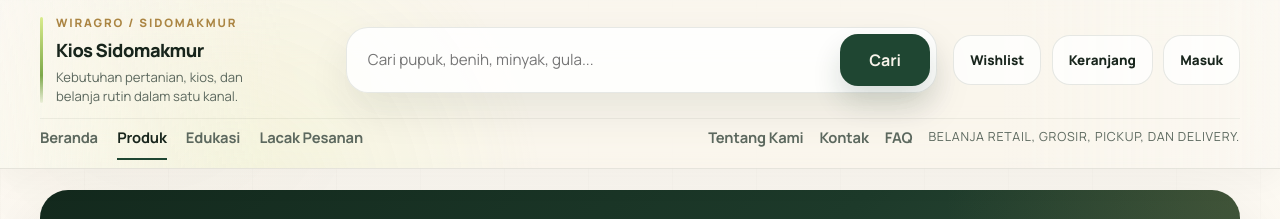
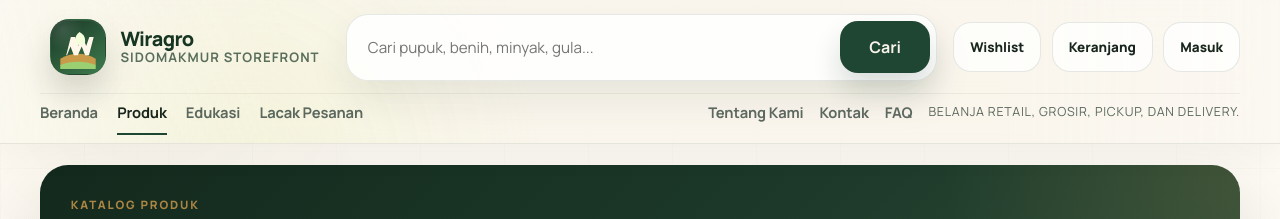
Before and after one commit to bryaryaffa-svg/wiragro, a Next.js app in the folder web/: page /produk in a window 1280 px wide. Shown: the top 219 px of the page. Built offline with nearby package versions, Linux system fonts and the light colour scheme; no server answers.

Commit message:
feat: add Wiragro brand system

```diff
--- a/web/app/globals.css
+++ b/web/app/globals.css
@@ -3483,22 +3483,82 @@ textarea:focus {
 
 .brand-mark {
   position: relative;
-  padding-left: 1rem;
+  display: inline-flex;
+  align-items: center;
+  padding-left: 0;
 }
 
 .brand-mark::before {
-  content: "";
-  position: absolute;
-  left: 0;
-  top: 0.15rem;
-  bottom: 0.15rem;
-  width: 3px;
-  border-radius: 999px;
-  background: linear-gradient(180deg, #d9ec8c, #7da84a 68%, rgba(125, 168, 74, 0.12));
-}
-
-.brand-mark strong {
-  font-size: 1.14rem;
+  display: none;
+}
+
+.wiragro-lockup {
+  --wiragro-bg-start: #193625;
+  --wiragro-bg-end: #3e7c4e;
+  --wiragro-border: rgba(26, 54, 36, 0.1);
+  --wiragro-wordmark: #163522;
+  --wiragro-context: rgba(22, 53, 34, 0.7);
+  --wiragro-field-warm: #c89a4a;
+  --wiragro-field-fresh: #9bd072;
+  --wiragro-mark-main: #fff7ea;
+  --wiragro-mark-leaf: #f4ffdc;
+  display: inline-flex;
+  align-items: center;
+  gap: 0.88rem;
+  min-width: 0;
+}
+
+.wiragro-lockup--light {
+  --wiragro-border: rgba(255, 255, 255, 0.14);
+  --wiragro-wordmark: #f7f3ea;
+  --wiragro-context: rgba(247, 243, 234, 0.72);
+}
+
+.wiragro-lockup__mark {
+  position: relative;
+  width: 56px;
+  height: 56px;
+  flex: 0 0 auto;
+  overflow: hidden;
+  border-radius: 19px;
+  border: 1px solid var(--wiragro-border);
+  background:
+    radial-gradient(circle at 22% 18%, rgba(255, 255, 255, 0.12), transparent 34%),
+    linear-gradient(145deg, var(--wiragro-bg-start), var(--wiragro-bg-end));
+  box-shadow:
+    inset 0 1px 0 rgba(255, 255, 255, 0.08),
+    0 18px 32px rgba(11, 24, 16, 0.16);
+}
+
+.wiragro-lockup__mark svg {
+  width: 100%;
+  height: 100%;
+  display: block;
+}
+
+.wiragro-lockup__copy {
+  display: grid;
+  gap: 0.12rem;
+  min-width: 0;
+}
+
+.wiragro-lockup__wordmark {
+  display: block;
+  color: var(--wiragro-wordmark);
+  font-size: clamp(1.36rem, 2.5vw, 1.8rem);
+  line-height: 0.92;
+  letter-spacing: 0.01em;
+  font-family: var(--font-accent);
+}
+
+.wiragro-lockup__context {
+  display: block;
+  color: var(--wiragro-context);
+  font-size: 0.82rem;
+  line-height: 1.2;
+  letter-spacing: 0.08em;
+  text-transform: uppercase;
+  font-weight: 700;
 }
 
 .header-search,
@@ -4177,7 +4237,25 @@ textarea:focus {
 
 @media (max-width: 640px) {
   .brand-mark {
-    padding-left: 0.85rem;
+    width: 100%;
+  }
+
+  .wiragro-lockup {
+    gap: 0.7rem;
+  }
+
+  .wiragro-lockup__mark {
+    width: 48px;
+    height: 48px;
+    border-radius: 16px;
+  }
+
+  .wiragro-lockup__wordmark {
+    font-size: 1.22rem;
+  }
+
+  .wiragro-lockup__context {
+    font-size: 0.72rem;
   }
 
   .home-hero {
--- a/web/app/layout.tsx
+++ b/web/app/layout.tsx
@@ -24,9 +24,9 @@ const accentFont = Fraunces({
 const siteUrl = getSiteUrl();
 
 export const metadata: Metadata = {
-  title: "Kios Sidomakmur",
+  title: "Wiragro",
   description:
-    "Marketplace produk pertanian Sidomakmur yang terhubung dengan SiGe Manajer.",
+    "Platform pertanian digital Wiragro untuk katalog, checkout, dan storefront Sidomakmur.",
   metadataBase: new URL(siteUrl),
 };
 
--- a/web/components/site-footer.tsx
+++ b/web/components/site-footer.tsx
@@ -1,5 +1,6 @@
 import Link from "next/link";
 
+import { WiragroLockup } from "@/components/wiragro-lockup";
 import { getFallbackStoreProfile, getStoreProfile } from "@/lib/api";
 import { buildGoogleMapsStoreSearchUrl } from "@/lib/maps";
 
@@ -12,12 +13,11 @@ export async function SiteFooter() {
   return (
     <footer className="site-footer">
       <div className="site-footer__brand">
-        <span className="brand-mark__eyebrow">Kios Sidomakmur</span>
-        <h2>Belanja kebutuhan pertanian dengan alur yang jelas dan profesional.</h2>
+        <WiragroLockup contextLabel={store?.name ?? "Sidomakmur storefront"} tone="light" />
+        <h2>Katalog pertanian yang lebih cepat, rapi, dan siap dipakai belanja.</h2>
         <p>
-          Sidomakmur melayani kebutuhan pupuk, benih, pestisida, dan kebutuhan kios
-          melalui katalog yang rapi, checkout yang jelas, serta pelacakan pesanan yang
-          tetap terhubung ke sistem pusat.
+          Wiragro membantu {store?.name ?? "Sidomakmur"} menampilkan produk, harga,
+          checkout, dan pelacakan pesanan dalam satu storefront yang lebih meyakinkan.
         </p>
         <div className="site-footer__badges">
           <span>Belanja retail & grosir</span>
--- a/web/components/site-header.tsx
+++ b/web/components/site-header.tsx
@@ -5,6 +5,7 @@ import { usePathname } from "next/navigation";
 
 import { useAuth } from "@/components/auth-provider";
 import { useCart } from "@/components/cart/cart-provider";
+import { WiragroLockup } from "@/components/wiragro-lockup";
 import { useWishlist } from "@/components/wishlist-provider";
 
 const mainLinks = [
@@ -41,11 +42,7 @@ export function SiteHeader() {
     <header className="site-header">
       <div className="site-header__bar">
         <Link className="brand-mark" href="/">
-          <span className="brand-mark__eyebrow">WIRAGRO / SIDOMAKMUR</span>
-          <strong>Kios Sidomakmur</strong>
-          <span className="brand-mark__support">
-            Kebutuhan pertanian, kios, dan belanja rutin dalam satu kanal.
-          </span>
+          <WiragroLockup />
         </Link>
 
         <form action="/produk" className="header-search">
--- /dev/null
+++ b/web/components/wiragro-lockup.tsx
@@ -0,0 +1,49 @@
+interface WiragroLockupProps {
+  className?: string;
+  contextLabel?: string;
+  tone?: "dark" | "light";
+}
+
+function joinClassNames(...values: Array<string | undefined>) {
+  return values.filter(Boolean).join(" ");
+}
+
+export function WiragroLockup({
+  className,
+  contextLabel = "Sidomakmur storefront",
+  tone = "dark",
+}: WiragroLockupProps) {
+  return (
+    <span className={joinClassNames("wiragro-lockup", `wiragro-lockup--${tone}`, className)}>
+      <span aria-hidden="true" className="wiragro-lockup__mark">
+        <svg
+          fill="none"
+          viewBox="0 0 64 64"
+          xmlns="http://www.w3.org/2000/svg"
+        >
+          <path
+            d="M11 46C17.8 42.1 24.8 40.1 32 40.1C39.2 40.1 46.2 42.1 53 46V54H11V46Z"
+            fill="var(--wiragro-field-warm)"
+          />
+          <path
+            d="M11 53.2C18.1 50.8 25.1 49.6 32 49.6C38.9 49.6 45.9 50.8 53 53.2V58H11V53.2Z"
+            fill="var(--wiragro-field-fresh)"
+          />
+          <path
+            d="M18 41.8L23.5 20H28.6L32.1 30.8L36.9 18L41.7 30.8L45.4 20H50.6L45 41.8H40.4L36.4 31.5L31.7 41.8H27.1L23.1 31.5L19 41.8H18Z"
+            fill="var(--wiragro-mark-main)"
+          />
+          <path
+            d="M33.8 14.1C38.3 16.4 40.5 19.8 40.5 24.2C40.5 26.2 39.9 28.4 38.6 30.6C36.8 30 35.3 28.8 34.1 27.1C33.8 28.7 32.7 29.9 30.8 30.9C29.3 28.8 28.6 26.6 28.6 24.3C28.6 20.2 30.3 16.8 33.8 14.1Z"
+            fill="var(--wiragro-mark-leaf)"
+          />
+        </svg>
+      </span>
+
+      <span className="wiragro-lockup__copy">
+        <strong className="wiragro-lockup__wordmark">Wiragro</strong>
+        <span className="wiragro-lockup__context">{contextLabel}</span>
+      </span>
+    </span>
+  );
+}
```
Also changed, not shown: web/app/manifest.ts (+10 -3 lines), web/app/icon.svg (added), 4 other files (tests, documents, lock files or other folders).
